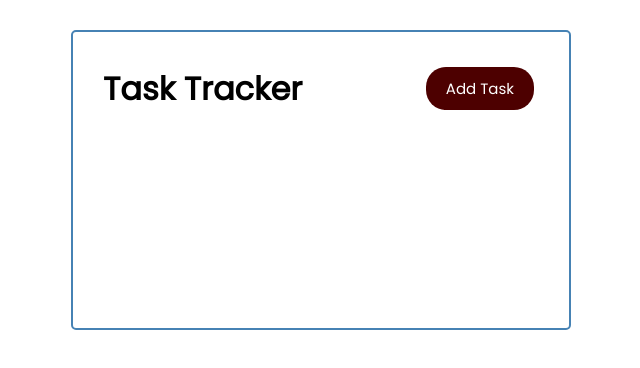
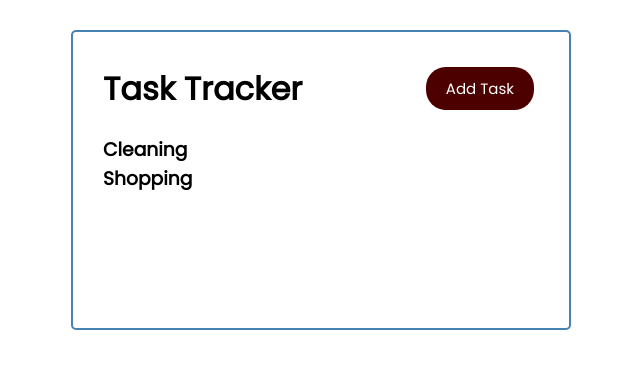
Before and after one commit to AvresCode/todoList-Vue.js, a Vue app: page / in a window 1280 px wide. Shown: the top 368 px of the page, without its empty margins (319-959 px from the left). Built offline with nearby package versions, Linux system fonts and the light colour scheme.

Commit message:
Added a basic task component and displayed data on screen

```diff
--- a/src/App.vue
+++ b/src/App.vue
@@ -1,16 +1,30 @@
 <template>
   <div class="container">
     <Header title="Task Tracker" />
+    <tasks :tasks="tasks" />
   </div>
 </template>
 
 <script>
 import Header from "./components/Header.vue";
+import Tasks from "./components/Tasks.vue";
 
 export default {
   name: "App",
   components: {
     Header,
+    Tasks,
+  },
+  data() {
+    return {
+      tasks: [],
+    };
+  },
+  created() {
+    this.tasks = [
+      { id: 1, text: "Cleaning", day: "Jan 3rd", reminder: false },
+      { id: 2, text: "Shopping", day: "Jan 7rd", reminder: true },
+    ];
   },
 };
 </script>
--- /dev/null
+++ b/src/components/Tasks.vue
@@ -0,0 +1,15 @@
+<template>
+  <div v-for="task in tasks" :key="task.id">
+    <h3>{{ task.text }}</h3>
+  </div>
+</template>
+
+<script>
+export default {
+  // eslint-disable-next-line vue/multi-word-component-names
+  name: "Tasks",
+  props: {
+    tasks: Array,
+  },
+};
+</script>
```
